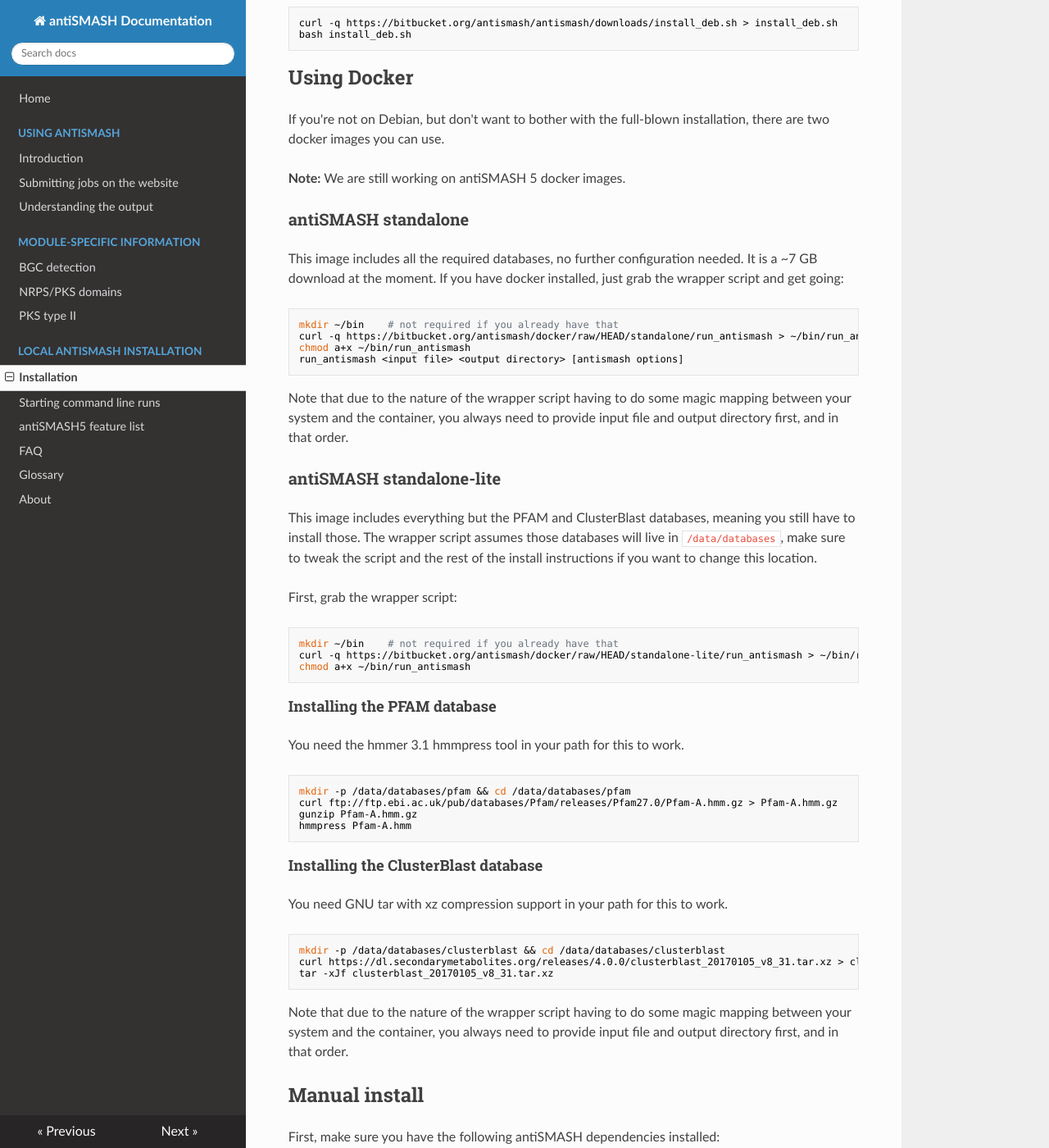
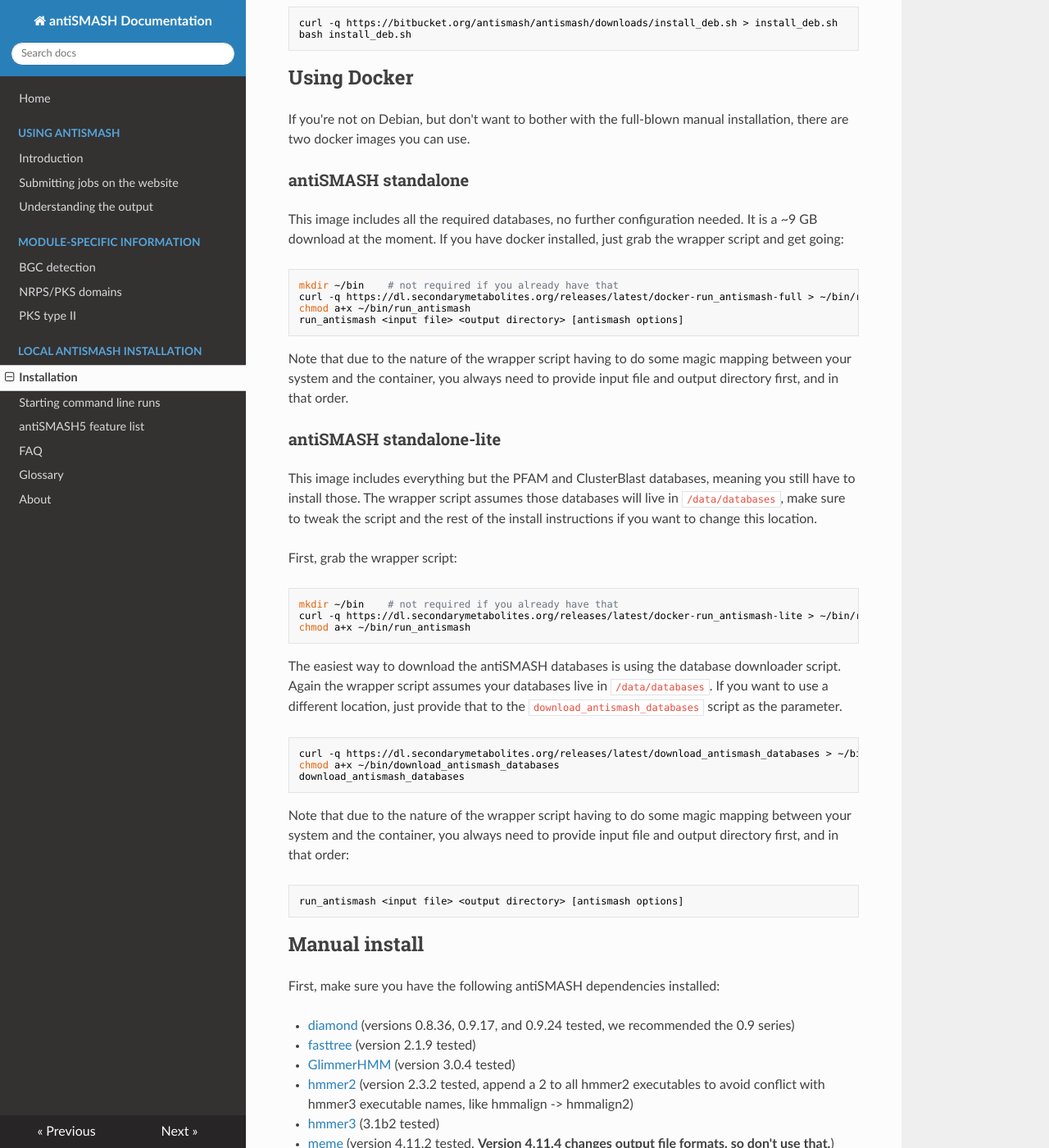
Before and after one commit to antismash/documentation, an MkDocs documentation site: the page built from docs/install.md, in a window 1280 px wide and 1400 px high, scrolled down 1021 px. Shown: the whole window at 82% size. Built offline with MkDocs 1.6.1, drawn with Linux system fonts in a browser that asks for light colours; nearby versions of some CDN libraries.

Commit message:
install: Update docker package information
Signed-off-by: Kai Blin <kblin@biosustain.dtu.dk>

````diff
--- a/docs/install.md
+++ b/docs/install.md
@@ -51,20 +51,18 @@ bash install_deb.sh
 
 ## Using Docker
 
-If you're not on Debian, but don't want to bother with the full-blown
+If you're not on Debian, but don't want to bother with the full-blown manual
 installation, there are two docker images you can use.
-
-**Note:** We are still working on antiSMASH 5 docker images.
 
 ### antiSMASH standalone
 
 This image includes all the required databases, no further configuration needed.
-It is a ~7 GB download at the moment. If you have docker installed, just grab
+It is a ~9 GB download at the moment. If you have docker installed, just grab
 the wrapper script and get going:
 
 ```bash
 mkdir ~/bin    # not required if you already have that
-curl -q https://bitbucket.org/antismash/docker/raw/HEAD/standalone/run_antismash > ~/bin/run_antismash
+curl -q https://dl.secondarymetabolites.org/releases/latest/docker-run_antismash-full > ~/bin/run_antismash
 chmod a+x ~/bin/run_antismash
 run_antismash <input file> <output directory> [antismash options]
 ```
@@ -84,30 +82,27 @@ First, grab the wrapper script:
 
 ```bash
 mkdir ~/bin    # not required if you already have that
-curl -q https://bitbucket.org/antismash/docker/raw/HEAD/standalone-lite/run_antismash > ~/bin/run_antismash
+curl -q https://dl.secondarymetabolites.org/releases/latest/docker-run_antismash-lite > ~/bin/run_antismash
 chmod a+x ~/bin/run_antismash
 ```
 
-#### Installing the PFAM database
-You need the hmmer 3.1 hmmpress tool in your path for this to work.
+The easiest way to download the antiSMASH databases is using the database downloader script.
+Again the wrapper script assumes your databases live in `/data/databases`. If you want to use
+a different location, just provide that to the `download_antismash_databases` script as the parameter.
+
 ```bash
-mkdir -p /data/databases/pfam && cd /data/databases/pfam
-curl ftp://ftp.ebi.ac.uk/pub/databases/Pfam/releases/Pfam27.0/Pfam-A.hmm.gz > Pfam-A.hmm.gz
-gunzip Pfam-A.hmm.gz
-hmmpress Pfam-A.hmm
-```
-
-#### Installing the ClusterBlast database
-You need GNU tar with xz compression support in your path for this to work.
-```bash
-mkdir -p /data/databases/clusterblast && cd /data/databases/clusterblast
-curl https://dl.secondarymetabolites.org/releases/4.0.0/clusterblast_20170105_v8_31.tar.xz > clusterblast_20170105_v8_31.tar.xz
-tar -xJf clusterblast_20170105_v8_31.tar.xz
+curl -q https://dl.secondarymetabolites.org/releases/latest/download_antismash_databases > ~/bin/download_antismash_databases
+chmod a+x ~/bin/download_antismash_databases
+download_antismash_databases
 ```
 
 Note that due to the nature of the wrapper script having to do some magic
 mapping between your system and the container, you always need to provide input
-file and output directory first, and in that order.
+file and output directory first, and in that order:
+
+```bash
+run_antismash <input file> <output directory> [antismash options]
+```
 
 ## Manual install
 
````
